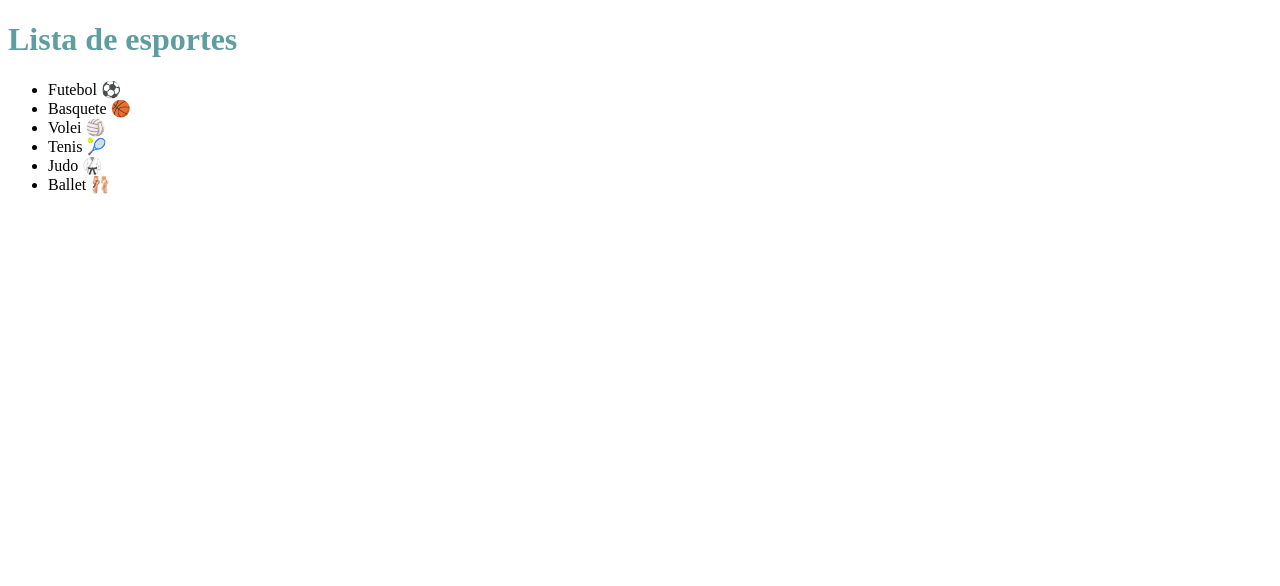
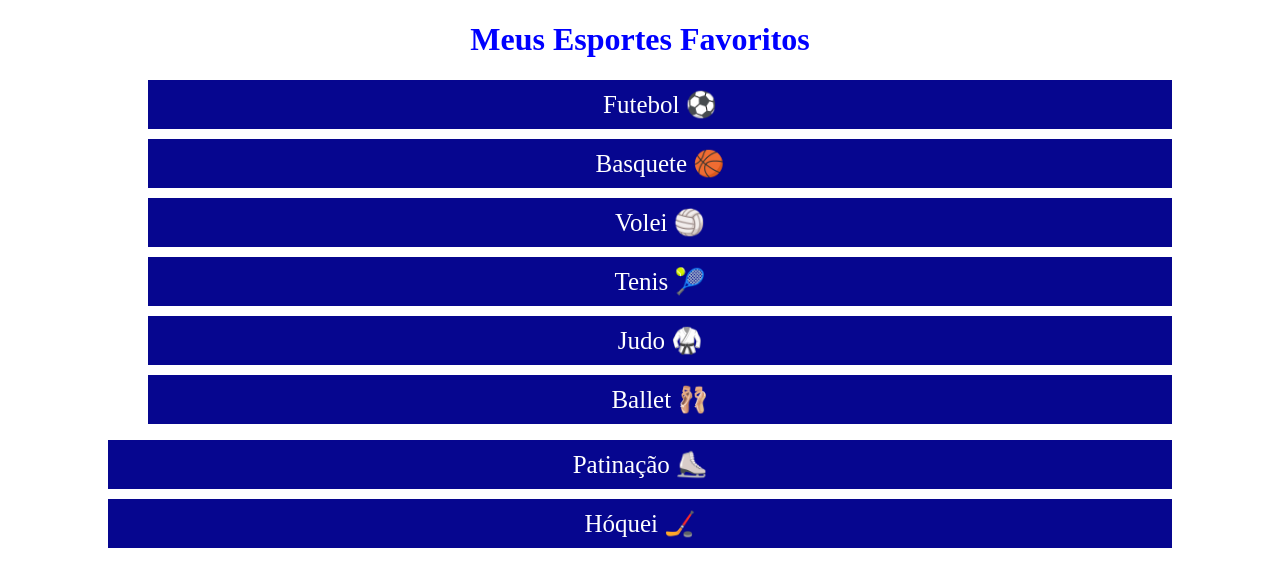
Before and after one commit to NataliaBuzaranho/DOM-ATV1, a plain HTML site: page index.html in a window 1280 px wide. Drawn offline with Linux system fonts and the light colour scheme.

Commit message:
Exercicio 2 DOM

```diff
--- a/index.html
+++ b/index.html
@@ -5,16 +5,38 @@
     <meta name="viewport" content="width=device-width, initial-scale=1.0">
     <title>DOM - Atv1</title>
 </head>
+<style>
+    div {
+      text-align: center;
+    }
+
+    li {
+        list-style-type: none;
+            font-size: 25px;
+            margin-top: 10px;
+            margin-left: 100px;
+            margin-right: 100px;
+            overflow: hidden;
+            background-color: rgb(6, 6, 143);
+            text-align: center;
+            color: rgb(255, 255, 255);
+            display: block;
+            padding: 10px;
+    }
+    </style>
 <body>
-    <h1 id="titulo" style="color:cadetblue">Lista de esportes</h1>
-    <ul>
+    <div>
+    <h1 id="titulo">Lista de esportes</h1>
+<ul id="Lista">
     <li class="fut">Futebol ⚽</li>
     <li class="bas">Basquete 🏀</li>
     <li class="vol">Volei 🏐</li>
     <li class="ten">Tenis 🎾</li>
     <li class="jud">Judo 🥋</li>
     <li class="ba">Ballet 🩰</li>
-    </ul>
+
+</ul>
+</div>
 </body>
 </html>
 <script src="script.js"></script>
--- a/script.js
+++ b/script.js
@@ -22,13 +22,19 @@ console.log(judo[0].textContent);
 let ballet = document.getElementsByClassName("ba");
 console.log(ballet[0].textContent);
 
+let lista = document.getElementsByTagName("li");
+console.log(lista);
+
 let tituloQS = document.querySelector("#titulo");
+console.log(lista);
+
 let listaQS = document.querySelector(".fut");
 let lista2QS = document.querySelector(".bas");
 let lista3QS = document.querySelector(".vol");
 let lista4QS = document.querySelector(".ten");
 let lista5QS = document.querySelector(".jud");
 let lista6QS = document.querySelector(".ba");
+
 
 console.log("Exibindo com Query Selector" + tituloQS.textContent);
 console.log("Exibindo com QS a lista" + listaQS.textContent);
@@ -37,3 +43,15 @@ console.log("Exibindo com QS a lista" + lista3QS.textContent);
 console.log("Exibindo com QS a lista" + lista4QS.textContent);
 console.log("Exibindo com QS a lista" + lista5QS.textContent);
 console.log("Exibindo com QS a lista" + lista6QS.textContent);
+
+
+titulo.innerHTML = "<span style='color:blue' >Meus Esportes Favoritos </span>";
+
+let novoli = document.createElement("li");
+novoli.innerText = "Patinação ⛸️";
+
+let novoli2 = document.createElement("li");
+novoli2.innerText = "Hóquei 🏒";
+
+document.body.appendChild(novoli);
+document.body.appendChild(novoli2);
```
